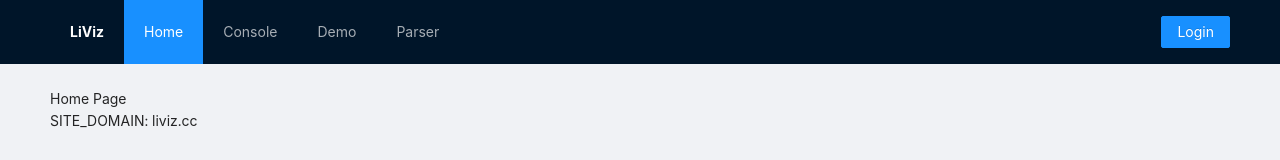
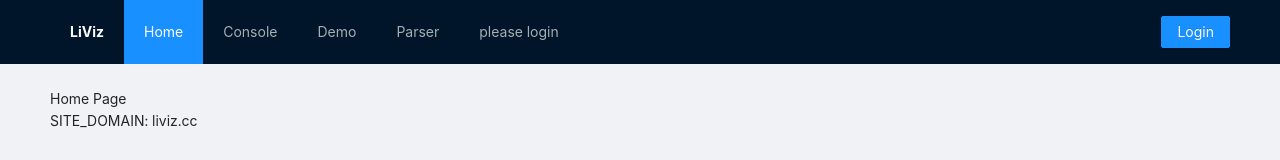
Before and after one commit to LiViz-cc/lvz-frontend, a React (Create React App) app: page / in a window 1280 px wide. Shown: the top 160 px of the page. Built offline with nearby package versions, Linux system fonts and the light colour scheme.

Commit message:
feat: add global login status to Header

```diff
--- a/src/api/auth.ts
+++ b/src/api/auth.ts
@@ -1,4 +1,5 @@
 import type { AxiosResponse } from 'axios';
+
 import getServer from './getServer';
 import type {
   LoginResponse,
--- a/src/components/layouts/Header.tsx
+++ b/src/components/layouts/Header.tsx
@@ -2,11 +2,12 @@
 import React, { FC, useState, useEffect } from 'react';
 import { Link, useLocation } from 'react-router-dom';
 import axios from 'axios';
+import { useDispatch, useSelector } from 'react-redux';
 import {
   Layout, Menu, Modal, Form, Button, Typography, Input,
 } from 'antd';
+import { loggedIn, logOut } from '../../redux/slices/userSlice';
 import './Header.scss';
-import { useSelector } from 'react-redux';
 import { login } from '../../api/auth';
 
 import type {
@@ -41,9 +42,15 @@ const Header: FC = () => {
   };
 
   const goLogin = async (values:{ email: string, password: string }) => {
-    const response = await login(values.email, values.password);
-    setToken(response.data.token);
-    setUser(response.data.user);
+    try {
+      const response = await login(values.email, values.password);
+      setToken(response.data.token);
+      setUser(response.data.user);
+      const dispatch = useDispatch();
+      dispatch(loggedIn());
+    } catch (error) {
+      console.log(error);
+    }
   };
   /*   const login = (values: any) => {
     axios
@@ -89,7 +96,7 @@ const Header: FC = () => {
         <Menu.Item key="console"><Link to="/console">Console</Link></Menu.Item>
         <Menu.Item key="demo"><Link to="/demo">Demo</Link></Menu.Item>
         <Menu.Item key="parser"><Link to="/parser">Parser</Link></Menu.Item>
-        {loginStatus && <Menu.Item key="welcome"><Link to="/parser">welcome</Link></Menu.Item>}
+        {loginStatus ? <Menu.Item key="led"><Link to="/">welcome</Link></Menu.Item> : <Menu.Item key="nled"><Link to="/">please login</Link></Menu.Item>}
       </Menu>
       <div className="user-zone">
         <Button type="primary" onClick={showModal} style={{ display: 'inline' }}>
```
Also changed, not shown: 1 other file (tests, documents, lock files or other folders).
